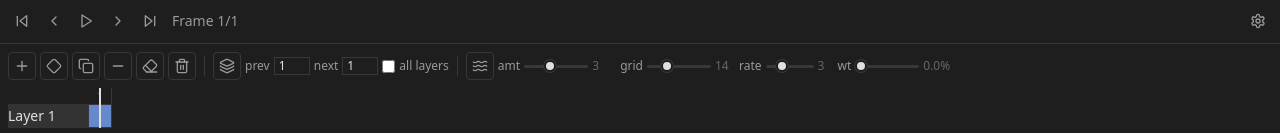
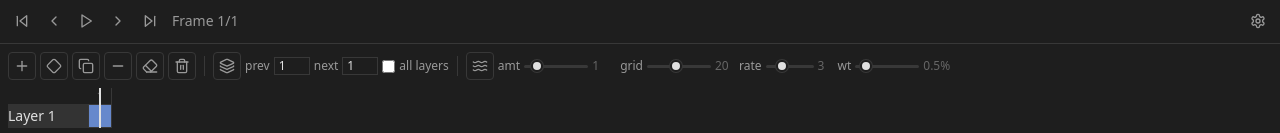
Before and after one commit to meigo/slop-animator, a Svelte app: page / in a window 1280 px wide. Shown: the part 664-797 px from the top of the page. Built offline with nearby package versions, Linux system fonts and the light colour scheme.

Commit message:
prototype: set tuned boil defaults (amt 1, grid 20, rate 3, wt 0.5%)

```diff
--- a/src/state/appState.svelte.ts
+++ b/src/state/appState.svelte.ts
@@ -66,7 +66,7 @@ export const state: AnimState = $state({
     tintNext: "#3f7fd0", // cool blue
   },
   playback: { isPlaying: false, loop: true },
-  boil: { enabled: false, amount: 3, cols: 14, rate: 3, scale: 0 },
+  boil: { enabled: false, amount: 1, cols: 20, rate: 3, scale: 0.005 },
 });
 
 export const history = new History();
```
